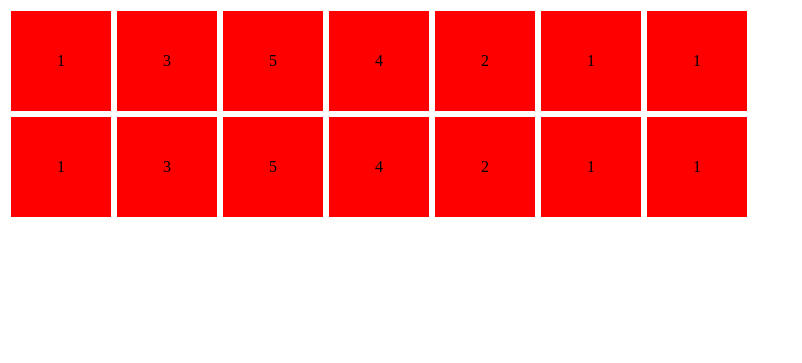
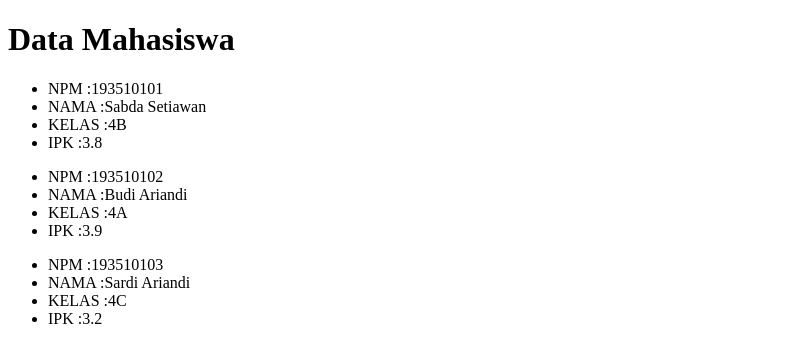
Before and after one commit to sabda1110/belajar_php, a PHP site: page / in a window 1280 px wide. Shown: the top 363 px of the page, without its empty margins (0-802 px from the left). Run offline with PHP 8.4, Linux system fonts and the light colour scheme.

Commit message:
Belajar Pembuatan Array 2 Dimensi & Pemanggilan Array 2 Dimensi

```diff
--- a/index.php
+++ b/index.php
@@ -1,6 +1,13 @@
 <?php
-$arr1=[1,3,5,4,2,1,1];
+$mahasiswa = [
+               ["193510101","Sabda Setiawan","4B","3.8"],
+               ["193510102","Budi Ariandi","4A","3.9"],
+               ["193510103","Sardi Ariandi","4C","3.2"]
+
+];
+
 ?>
+
 
 <!DOCTYPE html>
 <html lang="en">
@@ -8,33 +15,19 @@ $arr1=[1,3,5,4,2,1,1];
     <meta charset="UTF-8">
     <meta http-equiv="X-UA-Compatible" content="IE=edge">
     <meta name="viewport" content="width=device-width, initial-scale=1.0">
-    <title>Belajar Array</title>
-    <style>
-
-        .contai{
-            display:flex;
-            width: 750px;
-            flex-wrap:wrap;
-        }
-        .kotak{
-            width: 100px;
-            height: 100px;
-            background-color:red;
-            margin:3px;
-            text-align:center;
-            line-height:100px;
-        }
-    </style>
+    <title>Document</title>
 </head>
 <body>
-    <div class="contai">
-    <?php for($i=0;$i<count($arr1);$i++) : ?>
-        <div class="kotak"><?= $arr1[$i];  ?></div>
-    <?php endfor ?>
+    <h1>Data Mahasiswa</h1>
 
-    <?php foreach($arr1 as $a) : ?>
-     <div class="kotak"><?= $a ?></div>
-     <?php endforeach ?>
-    </div>
+        <?php foreach($mahasiswa as $a) : ?>
+         <ul>
+         <li>NPM   :<?=$a[0];?></li>
+         <li>NAMA  :<?=$a[1];?></li>
+         <li>KELAS :<?=$a[2];?></li>
+         <li>IPK   :<?=$a[3];?></li>
+         </ul>
+        <?php endforeach ?>
+
 </body>
 </html>
```
